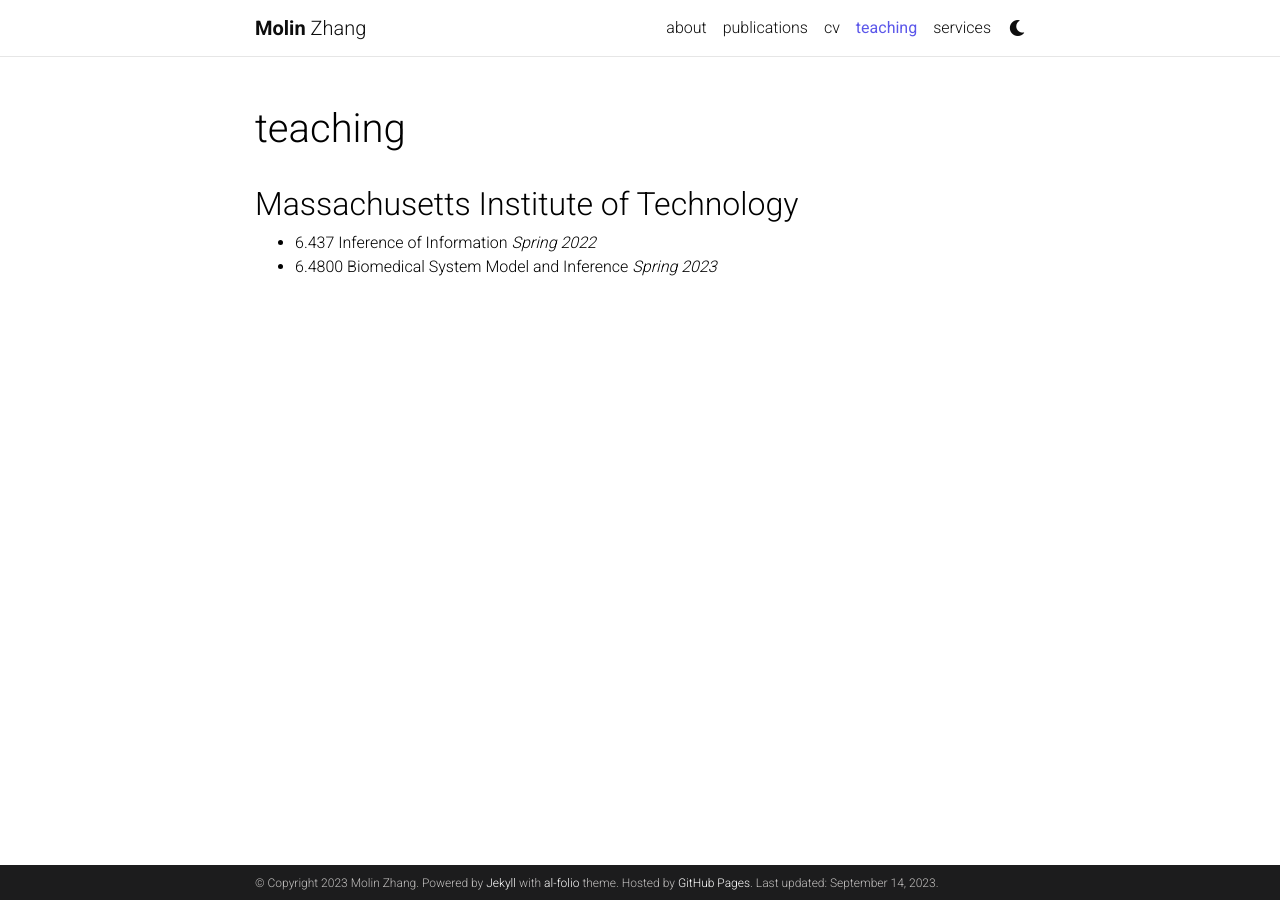
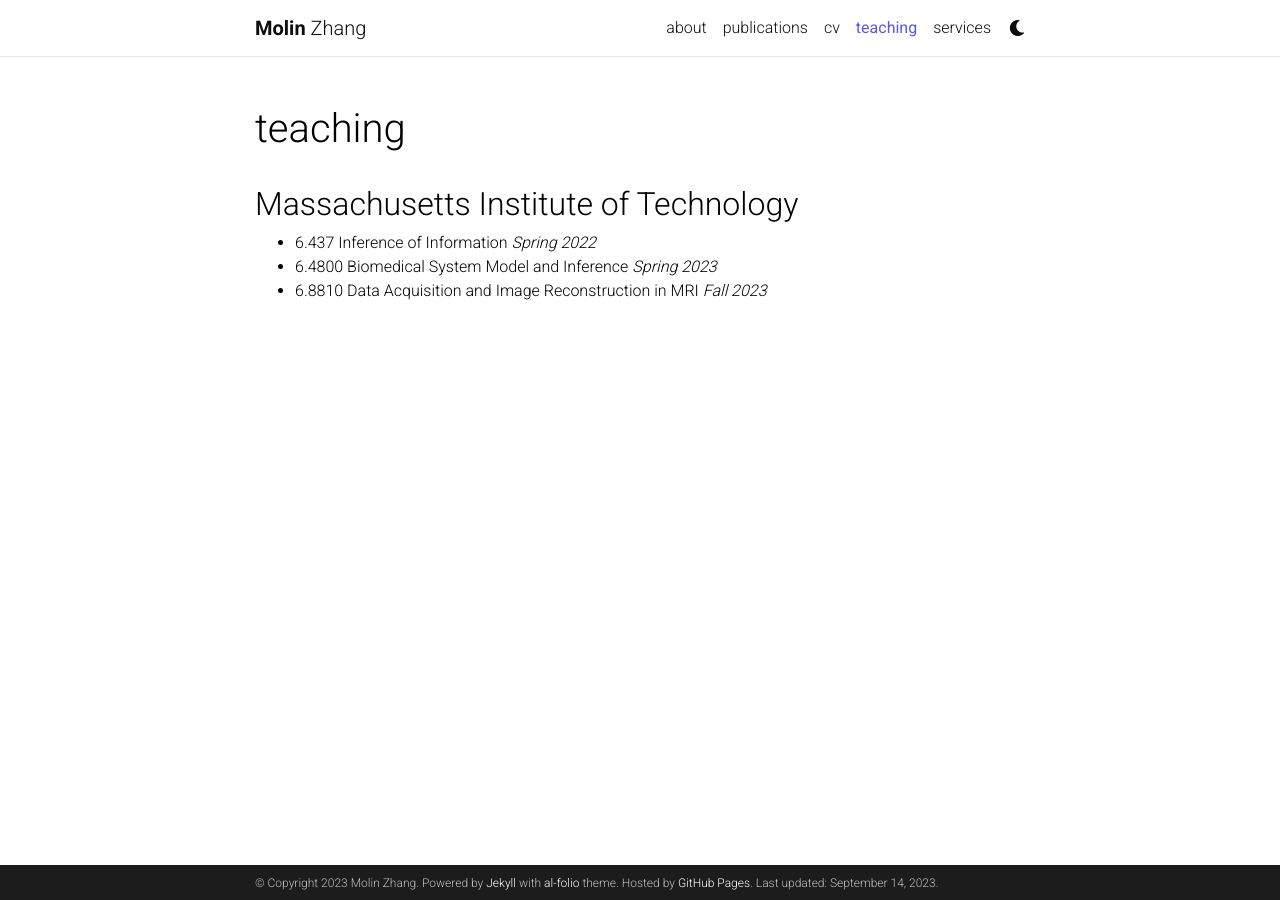
Before and after one commit to molinzhang/molinzhang.github.io, a Jekyll site: the page built from _pages/teaching.md, in a window 1280 px wide. Built offline with Jekyll 4.4.1, drawn with Linux system fonts in a browser that asks for light colours; comment, search, counter and statistics services are not loaded; a style sheet for code colours, icons or effects is not loaded.

Commit message:
Update teaching.md

```diff
--- a/_pages/teaching.md
+++ b/_pages/teaching.md
@@ -11,6 +11,7 @@ nav_order: 5
 
 - 6.437 Inference of Information *Spring 2022*
 - 6.4800 Biomedical System Model and Inference *Spring 2023*
+- 6.8810 Data Acquisition and Image Reconstruction in MRI *Fall 2023*
 
 
 <!--
```
